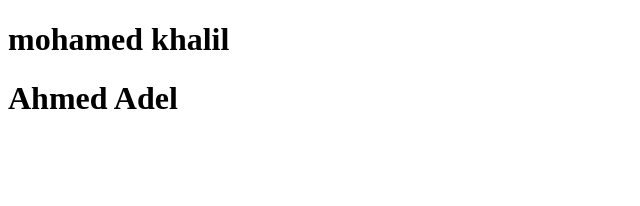
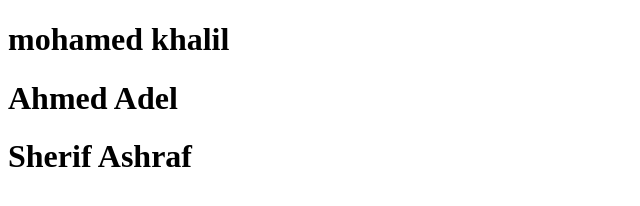
Before and after one commit to abuuae1970/task1, a plain HTML site: page index.html in a window 1280 px wide. Shown: the whole page, without its empty margins (0-640 px from the left). Drawn offline with Linux system fonts and the light colour scheme.

Commit message:
Update index.html

```diff
--- a/index.html
+++ b/index.html
@@ -9,6 +9,7 @@
 <body>
     <h1>mohamed khalil</h1>
     <h1>Ahmed Adel</h1>
+    <h1>Sherif Ashraf</h1>
 
 </body>
 </html>
```
